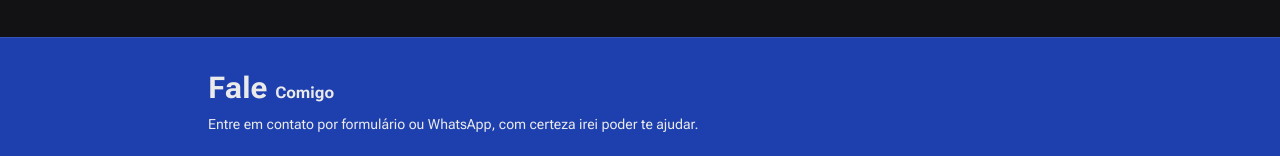
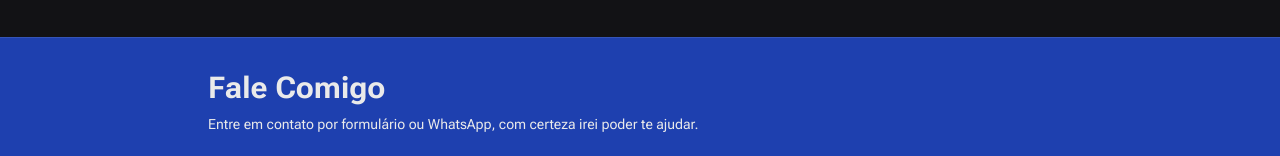
Before and after one commit to Mecbossdev/portifolio, a Next.js app: page / in a window 1280 px wide. Shown: the part 2873-3029 px from the top of the page. Built offline with nearby package versions, Linux system fonts and the light colour scheme; a web font is replaced by a local one.

Commit message:
Update Contact.tsx

```diff
--- a/src/components/Contact.tsx
+++ b/src/components/Contact.tsx
@@ -58,8 +58,8 @@ export function Contact() {
     <section id="contact" className="border-t border-white/10 bg-blue-800">
       <div className="container mx-auto max-w-4xl p-4 py-8">
         <div className="mb-6">
-          <h2 className="z-50 mb-2 font-alt font-bold">
-            <span className="mr-2 text-3xl">Fale</span>
+          <h2 className="z-50 mb-2 font-alt text-3xl font-bold">
+            <span className="mr-2">Fale</span>
             <span>Comigo</span>
           </h2>
           <p className="text-sm">
```
